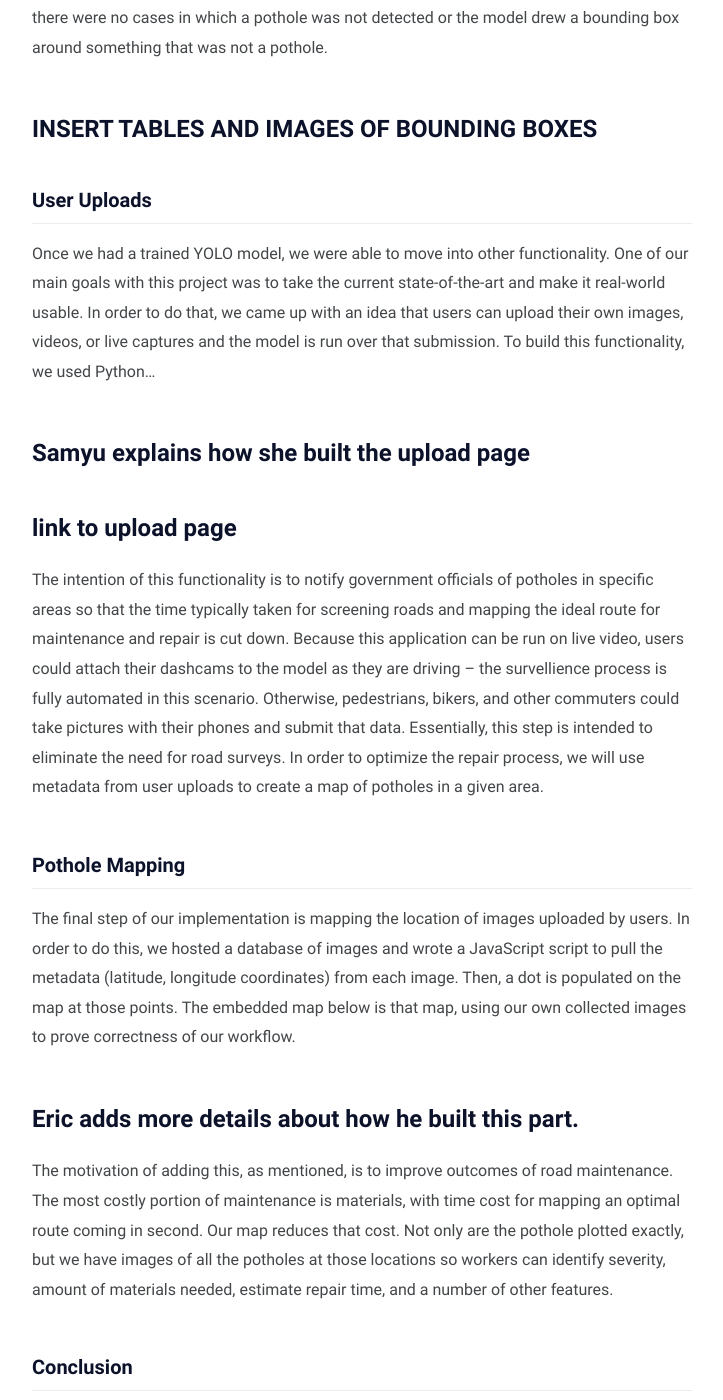
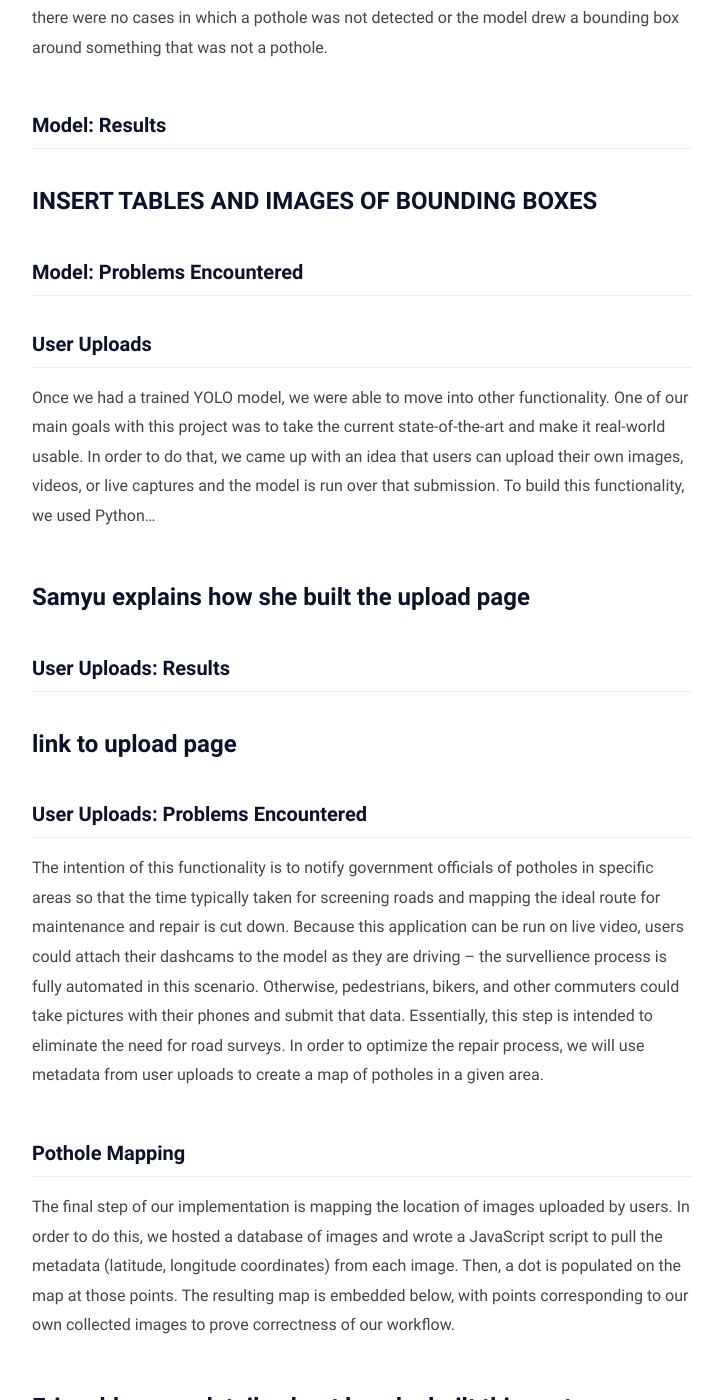
Before and after one commit to amorin5/amorin5.github.io, a Jekyll site: the page built from solution.md, in a window 1280 px wide and 1400 px high, scrolled down 1557 px. Shown: the whole window, without its empty margins (278-1001 px from the left). Built offline with Jekyll 4.4.1, drawn with Linux system fonts in a browser that asks for light colours; comment, search, counter and statistics services are not loaded; some of the changed text lies outside the part shown.

Commit message:
fixed formatting

```diff
--- a/implementation.md
+++ b/solution.md
@@ -1,7 +1,7 @@
 ---
-title: Implementation of Our Solution
+title: Implementation and Results
 layout: pagejs
-permalink: "/implementation/"
+permalink: "/solution/"
 customjs:
  - /assets/js/maps.js
 comments: false
@@ -23,20 +23,29 @@ We also measured mAP, the Mean Average Performance of the model. mAP is a formul
 
 The final two metrics were precision and recall.  Precision is the fraction of relevant instances compared to retrieved instances, which measures how many objects are correctly classified. Recall is the fraction of relevant instances that were retrieved, which measures the percentage of true postives vs. false positives. Having a high number for both of these metrics is encouraging, as it suggests that the model is correctly detecting potholes. Our precision metrics is around 80% and our recall is around 70%, which aren't amazing but do show that our model is working correctly a high majority of the time. In our own tests images, there were no cases in which a pothole was not detected or the model drew a bounding box around something that was not a pothole.
 
+### Model: Results
 # INSERT TABLES AND IMAGES OF BOUNDING BOXES
+
+### Model: Problems Encountered
 
 ### User Uploads
 Once we had a trained YOLO model, we were able to move into other functionality. One of our main goals with this project was to take the current state-of-the-art and make it real-world usable. In order to do that, we came up with an idea that users can upload their own images, videos, or live captures and the model is run over that submission. To build this functionality, we used Python...
 
 # Samyu explains how she built the upload page
+
+### User Uploads: Results
 # link to upload page
+
+### User Uploads: Problems Encountered
 
 The intention of this functionality is to notify government officials of potholes in specific areas so that the time typically taken for screening roads and mapping the ideal route for maintenance and repair is cut down. Because this application can be run on live video, users could attach their dashcams to the model as they are driving -- the survellience process is fully automated in this scenario. Otherwise, pedestrians, bikers, and other commuters could take pictures with their phones and submit that data. Essentially, this step is intended to eliminate the need for road surveys. In order to optimize the repair process, we will use metadata from user uploads to create a map of potholes in a given area.
 
 ### Pothole Mapping
-The final step of our implementation is mapping the location of images uploaded by users. In order to do this, we hosted a database of images and wrote a JavaScript script to pull the metadata (latitude, longitude coordinates) from each image. Then, a dot is populated on the map at those points. The embedded map below is that map, using our own collected images to prove correctness of our workflow.
+The final step of our implementation is mapping the location of images uploaded by users. In order to do this, we hosted a database of images and wrote a JavaScript script to pull the metadata (latitude, longitude coordinates) from each image. Then, a dot is populated on the map at those points. The resulting map is embedded below, with points corresponding to our own collected images to prove correctness of our workflow.
 
 # Eric adds more details about how he built this part.
+
+### Pothole Mapping: Problems Encountered
 
 The motivation of adding this, as mentioned, is to improve outcomes of road maintenance. The most costly portion of maintenance is materials, with time cost for mapping an optimal route coming in second. Our map reduces that cost. Not only are the pothole plotted exactly, but we have images of all the potholes at those locations so workers can identify severity, amount of materials needed, estimate repair time, and a number of other features.
 
```
Also changed, not shown: _data/menus.yml (+8 -8 lines), problems.md (deleted, +0 -11 lines).
